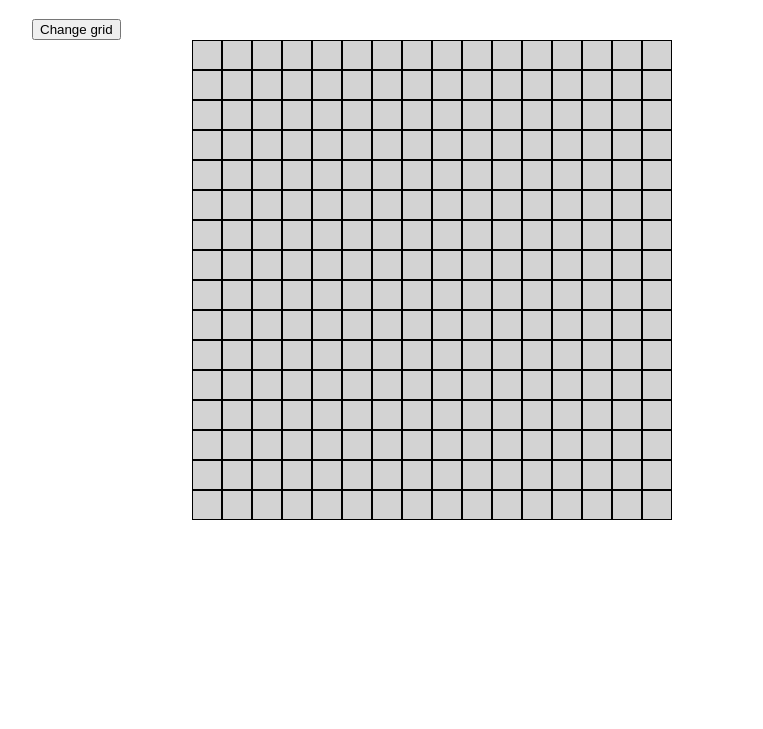
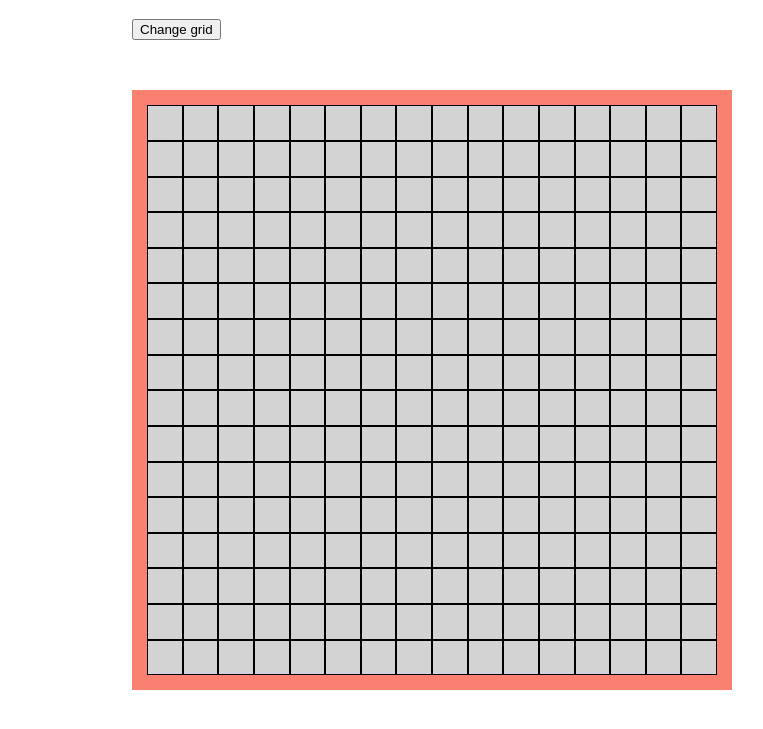
Before and after one commit to atomicgambit/etch-a-sketch, a plain HTML site: page index.html in a window 1280 px wide. Shown: the part 69-798 px from the top of the page, without its empty margins (208-971 px from the left). Drawn offline with Linux system fonts and the light colour scheme.

Commit message:
Removes harcoded cell size and adds button that changes grid size

```diff
--- a/index.html
+++ b/index.html
@@ -11,7 +11,9 @@
     <main>
       <h1>Etch-a-Sketch</h1>
       <button type="button" id="gridBtn">Change grid</button>
-      <div class="grid"></div>
+      <div class="canvas">
+        <div class="grid"></div>
+      </div>
     </main>
   </body>
 </html>
--- a/script.js
+++ b/script.js
@@ -6,6 +6,7 @@ let gridSize = 16;
 function createGrid(size) {
   for (let i = 0; i < size; i++) {
     const row = document.createElement("div");
+    row.classList.add("row");
     grid.appendChild(row);
     for (let i = 0; i < size; i++) {
       const cell = document.createElement("div");
--- a/styles.css
+++ b/styles.css
@@ -11,23 +11,34 @@ h1 {
   text-align: center;
 }
 
+.canvas {
+  display: flex;
+  justify-content: center;
+  align-items: center;
+  width: 100%;
+  height: 100%;
+}
+
 .grid {
   display: flex;
-  height: 800px;
-  width: 800px;
+  flex-direction: column;
   justify-content: center;
-  flex-grow: 0;
+  width: 600px;
+  height: 600px;
+  border: 15px solid salmon;
+}
+
+.row {
+  display: flex;
+  flex: 1;
 }
 
 .cell {
   border: 1px solid black;
   background-color: lightgray;
-  width: 30px;
-  height: 30px;
+  flex: 1;
 }
 
 .cellActive {
   background-color: red;
 }
-
-/* The content of the grid is spilling over */
```
